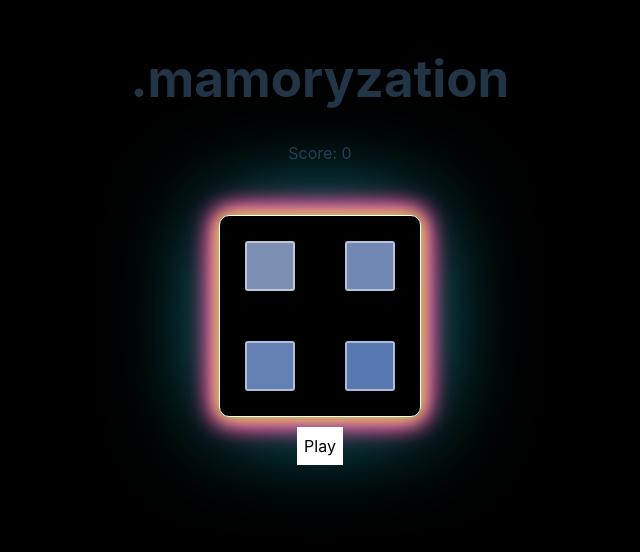
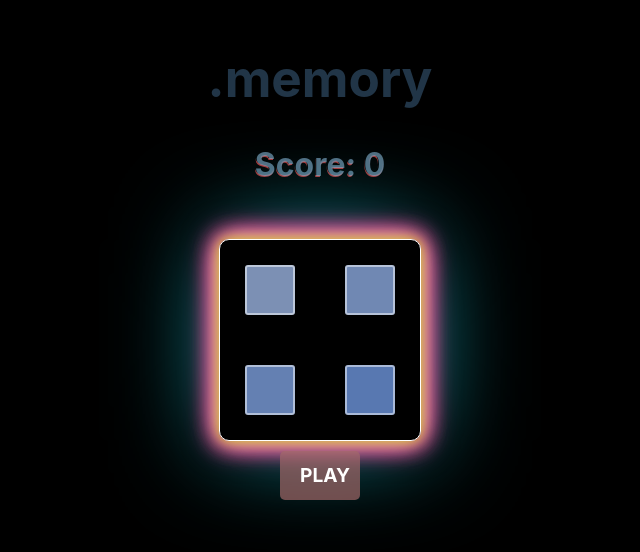
Before and after one commit to TAB-Games/ReactMemoryGame, a React (Vite) app: page / in a window 1280 px wide. Shown: the top 552 px of the page, without its empty margins (320-960 px from the left). Built offline with nearby package versions, Linux system fonts and the light colour scheme.

Commit message:
mostly css stuff

```diff
--- a/src/App.css
+++ b/src/App.css
@@ -19,14 +19,15 @@ body {
 }
 
 #score {
-  height: 10px;
-  width: 30px;
+  font-size: 2rem;
+  font-weight: bold;
+  color: rgba(139, 181, 215, 0.6);
   margin: auto;
-  margin-top: 30px;
-  margin-bottom: 50px;
-  font-size: 40px;
-  color: rgba(164, 106, 106, 0.873);
-  /* display: none */
+  /* margin-top: 30px;
+  margin-bottom: 50px; */
+  text-align: center;
+  text-shadow: -1px -1px 0 #000000, 1px -1px 0 #00000065, -1px 1px 0 #ac3838,
+    1px 1px 0 #00000082;
 }
 
 .container {
@@ -241,3 +242,21 @@ body {
       0 0 0px rgb(255, 0, 0), 0 0 0px #0ff;
   }
 }
+
+.play-btn {
+  background-color: rgba(164, 106, 106, 0.682);
+  color: white;
+  display: inline-block;
+  padding: 10px 20px;
+  border-radius: 5px;
+  font-size: 1.2rem;
+  font-weight: bold;
+  text-transform: uppercase;
+  cursor: pointer;
+  transition: background-color 0.3s ease;
+  text-align: center; /* Center the text */
+}
+
+.play-btn:hover {
+  background-color: #33a9d463;
+}
--- a/src/components/PlayBtn.jsx
+++ b/src/components/PlayBtn.jsx
@@ -2,13 +2,12 @@ import { useGame } from "../context/GameStateProvider";
 import { generateRandomSequence } from "../utils/utils";
 
 export const PlayBtn = () => {
-  const { setCurrentSequence, isGameOver, setIsGameOver } = useGame();
-
-
+  const { setCurrentSequence, isGameOver, setIsGameOver, setScore } = useGame();
 
   function handlePlay() {
     setCurrentSequence(generateRandomSequence(2, 2));
-    setIsGameOver(false)
+    setScore(0);
+    setIsGameOver(false);
   }
 
   return (
--- a/src/components/Score.jsx
+++ b/src/components/Score.jsx
@@ -3,7 +3,7 @@ import { useGame } from "../context/GameStateProvider";
 
 function Score() {
   const { score } = useGame();
-  return <div className="score">Score: {score}</div>;
+  return <div id="score">Score: {score}</div>;
 }
 
 export default Score;
--- a/src/components/TitleHeader.jsx
+++ b/src/components/TitleHeader.jsx
@@ -1,28 +1,24 @@
-import React, {useEffect,useState} from 'react'
-import { useGame } from '../context/GameStateProvider';
-
+import React, { useEffect, useState } from "react";
+import { useGame } from "../context/GameStateProvider";
 
 function TitleHeader() {
-    const [title,setTitle] = useState(".mamoryzation")
-    const { isGameOver } = useGame();
+  const [title, setTitle] = useState(".memory");
+  const { isGameOver } = useGame();
 
-    useEffect(() => {
-        changeTitle();
-      }, [isGameOver]);
+  useEffect(() => {
+    changeTitle();
+  }, [isGameOver]);
 
-    function changeTitle(){
-        if(isGameOver){
-            const gameOver = "GameOver"
-            setTitle(gameOver)
-        } else {
-            const gameOver = ".mamoryzation"
-            setTitle(gameOver)
-        }
-
+  function changeTitle() {
+    if (isGameOver) {
+      const gameOver = "GameOver";
+      setTitle(gameOver);
+    } else {
+      const gameOver = ".memory";
+      setTitle(gameOver);
     }
-  return (
-    <h1> { title } </h1>
-  )
+  }
+  return <h1> {title} </h1>;
 }
 
-export default TitleHeader
+export default TitleHeader;
```
